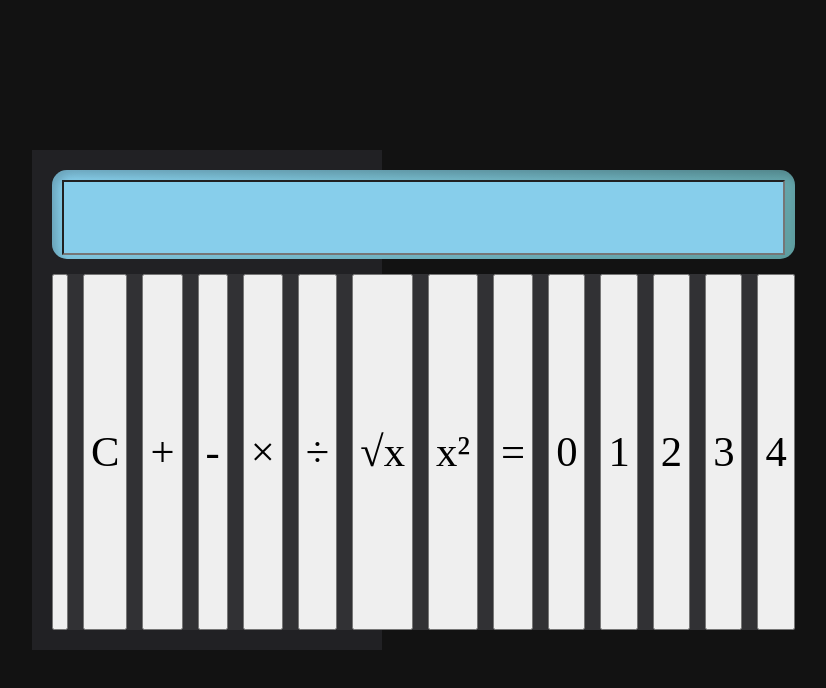
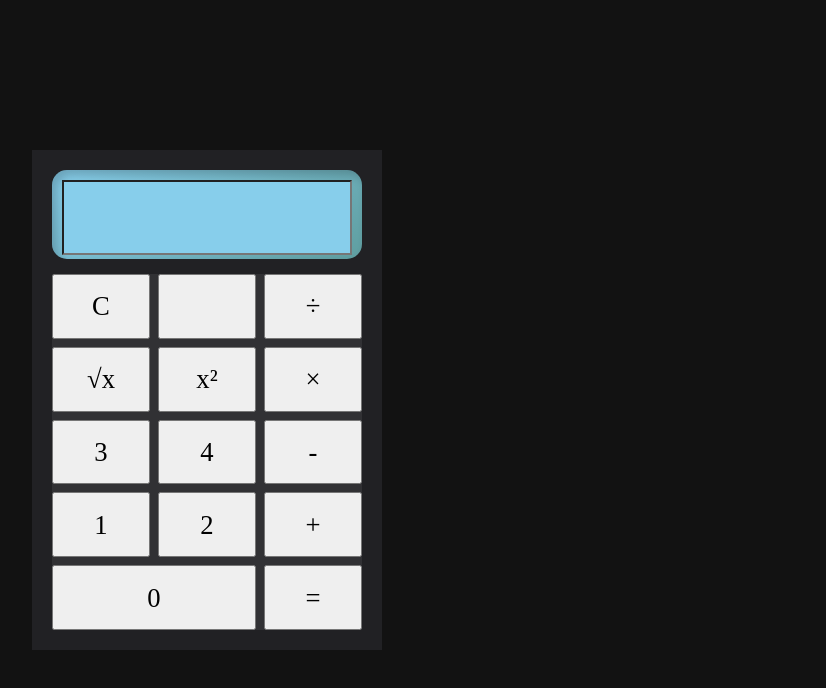
Before and after one commit to 1vke/QuinaryCalculator, a website: page src/index.html in a window 1280 px wide. Shown: the whole page, without its empty margins (433-1259 px from the left). Drawn offline with Linux system fonts and the light colour scheme; files whose address does not match are found by name; a web font is replaced by a local one.

Commit message:
Implement grid placement based on css classes instead of individual containers.

```diff
--- a/src/index.html
+++ b/src/index.html
@@ -30,11 +30,11 @@
                 <button class="equal-button">=</button>
 
                 <!-- number buttons -->
-                <button class="number-button">0</button>
+                <button class="number-button">3</button>
+                <button class="number-button">4</button>
                 <button class="number-button">1</button>
                 <button class="number-button">2</button>
-                <button class="number-button">3</button>
-                <button class="number-button">4</button>
+                <button class="number-button zero">0</button>
             </div>
         </div>
     </div>
--- a/src/style.css
+++ b/src/style.css
@@ -33,11 +33,13 @@ body {
 }
 
 .calculator .buttons-container {
-   background-color: #313134;
-   display: flex;
-   /* grid-template-columns: 1fr 1fr auto; */
-   gap: 15px;
-   font-size: 32pt;
+    background-color: #313134;
+    display: grid;
+    grid-template-columns: repeat(3, 1fr);
+    grid-template-rows: repeat(3, 1fr);
+    grid-auto-rows: 1fr;
+    gap: 8px;
+    height: 100%;
 }
 
 .output-container {
@@ -47,28 +49,33 @@ body {
     box-shadow: inset 5px 5px 10px rgba(0, 0, 0, 0.2);
 }
 
-.numbers-container {
-   display: grid;
-   grid-template-columns: repeat(2, 1fr);
-   grid-template-rows: repeat(3, 1fr);
-   gap: 12px;
-   flex: 2;
+.zero{
+   grid-column: 1 / span 2;
+   grid-row: 5;
 }
 
-.operations-container {
-   display: flex;
-   flex-direction: column;
-   gap: 12px;
-   flex: 1;
+.calculator .clear-button {
+    grid-row: 1;
+    grid-column: 1;
 }
 
-.number-btn:hover{
-    transform: translateY(-2px);
+.calculator .add-button { grid-row: 4; }
+.calculator .subtract-button { grid-row: 3; }
+.calculator .multiply-button { grid-row: 2; }
+.calculator .divide-button { grid-row: 1; }
+.calculator .equal-button { grid-row: 5; }
+
+
+.calculator .add-button,
+.calculator .subtract-button,
+.calculator .multiply-button,
+.calculator .divide-button,
+.calculator .equal-button {
+    grid-column: 3;
 }
- .operation-btn:hover{
-    transform: translateY(-2px);
- }
 
-.zero{
-   grid-column: 1 / span 2;
+.calculator .buttons-container button {
+    width: 100%;
+    height: 100%;
+    font-size: 20pt;
 }
```
